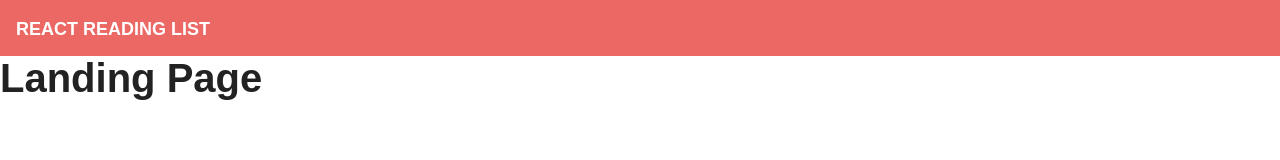
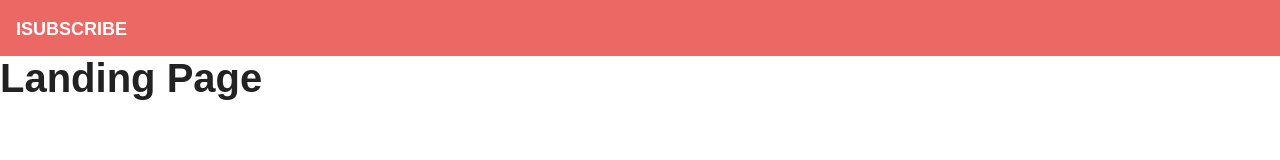
Before and after one commit to iplayoncardboard/isubscribe, a React (Create React App) app in the folder client/: page / in a window 1280 px wide. Shown: the top 160 px of the page. Built offline with nearby package versions, Linux system fonts and the light colour scheme; a web font is replaced by a local one.

Commit message:
Heroku Test

```diff
--- a/client/public/index.html
+++ b/client/public/index.html
@@ -8,7 +8,7 @@
   <link rel="manifest" href="%PUBLIC_URL%/manifest.json">
   <link rel="shortcut icon" href="%PUBLIC_URL%/favicon.ico">
   <link rel="stylesheet" href="https://cdnjs.cloudflare.com/ajax/libs/bootswatch/4.0.0/journal/bootstrap.min.css" />
-  <title>React Reading List</title>
+  <title>iSubscribe</title>
 </head>
 
 <body>
--- a/client/src/components/Nav/Nav.js
+++ b/client/src/components/Nav/Nav.js
@@ -3,7 +3,7 @@ import React from "react";
 const Nav = () => (
   <nav className="navbar navbar-expand-lg navbar-dark bg-primary">
     <a className="navbar-brand" href="/">
-      React Reading List
+      iSubscribe
     </a>
   </nav>
 );
```
